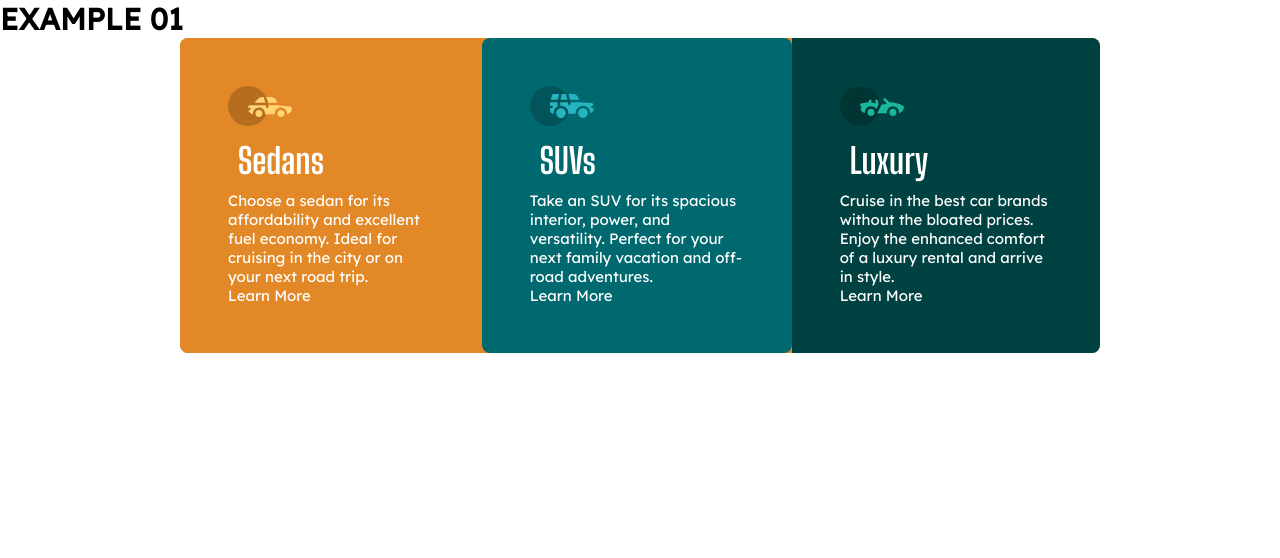
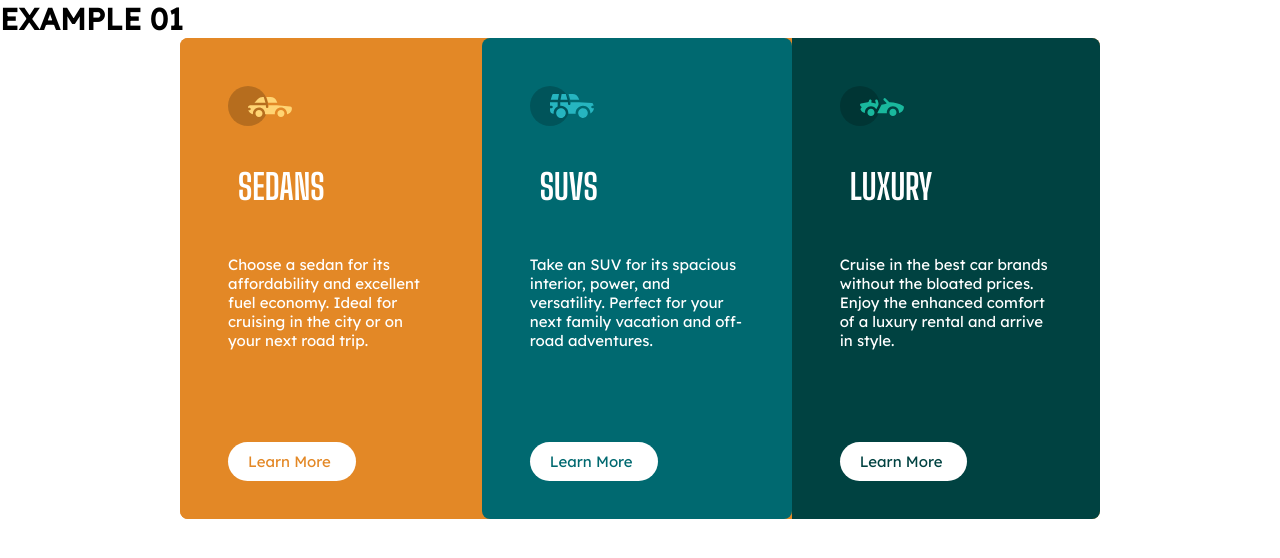
Before and after one commit to SuhyunKim04/PUBLISH, a plain HTML site: page example_01/index_step2.html in a window 1280 px wide. Drawn offline with Linux system fonts and the light colour scheme.

Commit message:
adds contents

```diff
--- a/example_01/index_step2.html
+++ b/example_01/index_step2.html
@@ -51,7 +51,8 @@
     }
 
     .car_list p {
-
+      margin-bottom: 8vw;
+      margin-top: 3vw;
     }
 
     .car_list .a {
@@ -65,6 +66,32 @@
       background-color: hsl(179, 100%, 13%);
     }
 
+    .car_list a {
+      background-color: white;
+      border-radius: 20px;
+      padding: 10px;
+      padding-right: 25px;
+      padding-left: 20px;
+    }
+
+    .a a {
+      color: hsl(31, 77%, 52%);
+      text-align: center;
+
+    }
+
+    .b a {
+      color: hsl(184, 100%, 22%);
+    }
+
+    .c a {
+      color: hsl(179, 100%, 13%);
+    }
+
+    .car_list img {
+      margin-bottom: 2vw;
+    }
+
 
 
   </style>
@@ -74,7 +101,7 @@
   <ul class="car_list">
     <li class="a">
       <img src="./images/icon-sedans.svg" alt="sedanicons">
-      <h2>Sedans</h2>
+      <h2>SEDANS</h2>
       <p>
         Choose a sedan for its affordability and excellent fuel economy. Ideal for cruising in the city or on your next road trip.
       </p>
@@ -83,7 +110,7 @@
     <li class="b">
       <img src="./images/icon-suvs.svg">
 
-      <h2>SUVs</h2>
+      <h2>SUVS</h2>
       <p>
         Take an SUV for its spacious interior, power, and versatility. Perfect for your next family vacation and off-road adventures.
       </p>
@@ -91,7 +118,7 @@
     </li>
     <li class="c">
       <img src="./images/icon-luxury.svg">
-      <h2>Luxury</h2>
+      <h2>LUXURY</h2>
       <p>
         Cruise in the best car brands without the bloated prices. Enjoy the enhanced comfort of a luxury rental and arrive in style.
       </p>
```
